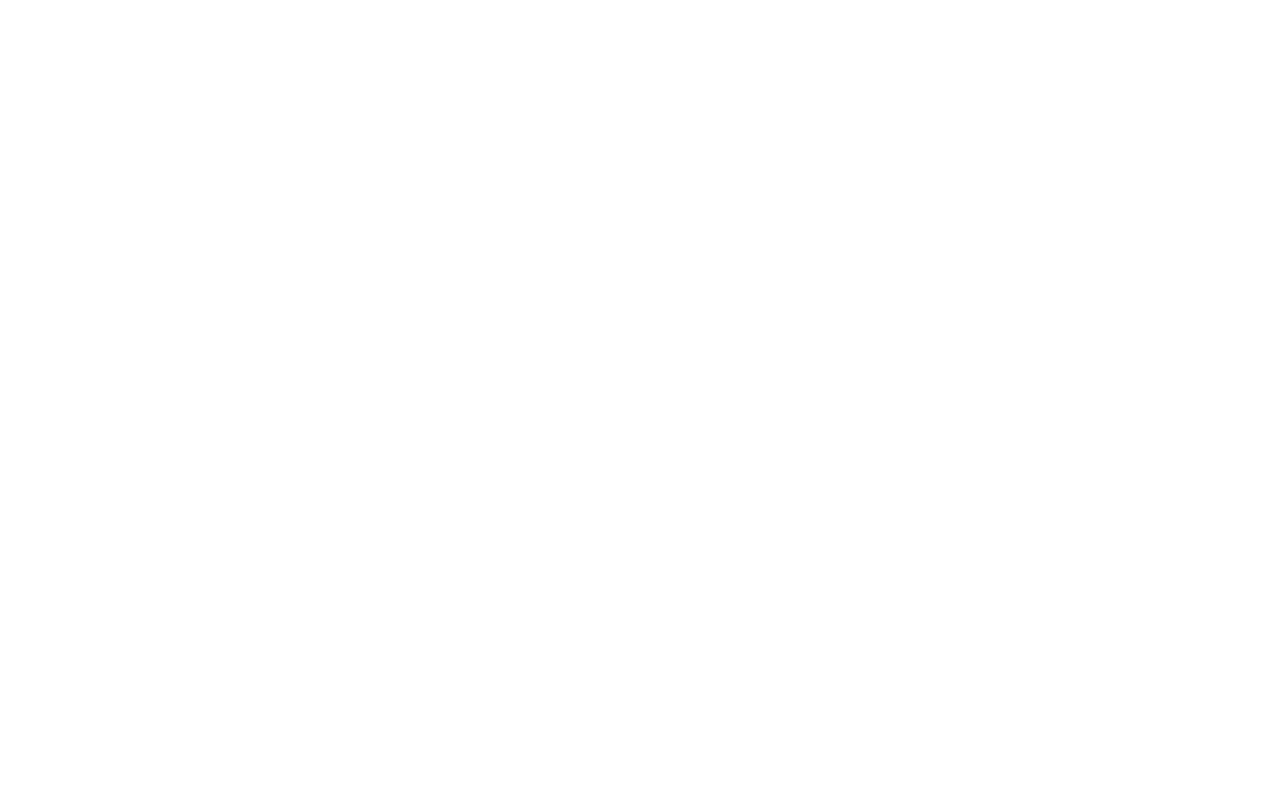
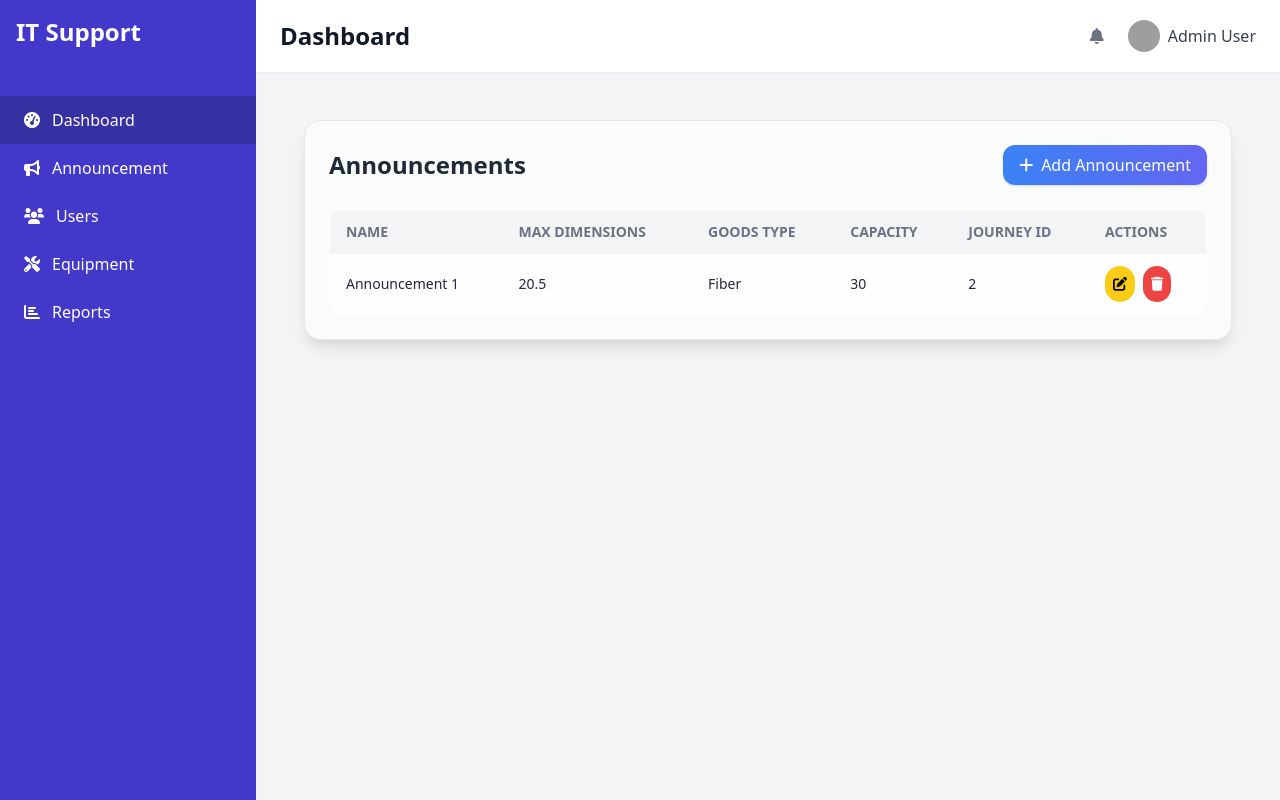
Before and after one commit to oussamasine07/delivery-matcher, an Angular app in the folder frontend/: page /app/announcement in a window 1280 px wide. Before the commit this address led to /. Built offline with nearby package versions, Linux system fonts and the light colour scheme; sample sign-in values are in the browser's storage; grey boxes are pictures that could not be loaded.

Commit message:
add announcments table

```diff
--- a/frontend/src/app/app.routes.ts
+++ b/frontend/src/app/app.routes.ts
@@ -3,6 +3,7 @@
 import {RegisterComponent} from './components/pages/register/register.component';
 import {LayoutComponent} from './components/layout/layout.component';
 import {DashboardComponent} from './components/pages/dashboard/dashboard.component';
+import {AnnouncementComponent} from './components/pages/announcement/announcement.component';
 
 export const routes: Routes = [
   {
@@ -20,6 +21,10 @@
       {
         path: "",
         component: DashboardComponent
+      },
+      {
+        path: "announcement",
+        component: AnnouncementComponent
       }
     ]
   }
--- a/frontend/src/app/components/layout/layout.component.html
+++ b/frontend/src/app/components/layout/layout.component.html
@@ -1,19 +1,21 @@
-<div class="bg-gray-100">
-  <div class="min-h-screen flex relative">
-    <!-- Mobile menu button -->
 
-    <!-- Side bar starts -->
+<div class="bg-gray-100 h-screen overflow-hidden">
+  <div class="flex h-full">
+
+    <!-- Sidebar stays fixed -->
     <app-sidebar></app-sidebar>
-    <!-- Side bar ends -->
 
-    <!-- Main Content -->
-    <main class="flex-1 overflow-x-hidden overflow-y-auto">
-      <!-- Top Navigation -->
-      <app-navbar></app-navbar>
+    <!-- Main content -->
+    <div class="flex-1 flex flex-col h-full">
 
-      <div class="p-6">
+      <!-- Navbar stays fixed inside main -->
+      <app-navbar class="shrink-0"></app-navbar>
+
+      <!-- Scrollable content area -->
+      <div class="flex-1 overflow-y-auto p-6">
         <router-outlet></router-outlet>
       </div>
-    </main>
+    </div>
+
   </div>
 </div>
--- /dev/null
+++ b/frontend/src/app/components/pages/announcement/announcement.component.html
@@ -0,0 +1,49 @@
+<div class="bg-gray-100 min-h-screen p-6">
+  <div class="max-w-6xl mx-auto bg-white/60 backdrop-blur-md border border-gray-200 shadow-lg rounded-2xl p-6">
+
+    <!-- Header Title & Button -->
+    <div class="flex justify-between items-center mb-6">
+      <h2 class="text-2xl font-bold text-gray-800">Announcements</h2>
+      <button class="flex items-center px-4 py-2 bg-gradient-to-r from-blue-500 to-indigo-500 text-white rounded-xl shadow hover:scale-105 transform transition-all duration-200">
+        <i class="fas fa-plus mr-2"></i>
+        Add Announcement
+      </button>
+    </div>
+
+    <!-- Table -->
+    <div class="overflow-x-auto">
+      <table class="min-w-full bg-white/80 text-gray-800 border border-gray-200 rounded-xl overflow-hidden shadow-sm">
+        <thead>
+        <tr class="bg-gray-100 text-left text-sm uppercase text-gray-500">
+          <th class="px-4 py-3">Name</th>
+          <th class="px-4 py-3">Max Dimensions</th>
+          <th class="px-4 py-3">Goods Type</th>
+          <th class="px-4 py-3">Capacity</th>
+          <th class="px-4 py-3">Journey ID</th>
+          <th class="px-4 py-3">Actions</th>
+        </tr>
+        </thead>
+        <tbody class="text-sm divide-y divide-gray-200">
+        <!-- Sample Row -->
+        <tr class="hover:bg-gray-50 transition-colors">
+          <td class="px-4 py-3">Announcement 1</td>
+          <td class="px-4 py-3">20.5</td>
+          <td class="px-4 py-3">Fiber</td>
+          <td class="px-4 py-3">30</td>
+          <td class="px-4 py-3">2</td>
+          <td class="px-4 py-3 space-x-2">
+            <button class="p-2 bg-yellow-400 text-black rounded-full hover:bg-yellow-300 transition" title="Update">
+              <i class="fas fa-edit text-sm"></i>
+            </button>
+            <button class="p-2 bg-red-500 text-white rounded-full hover:bg-red-400 transition" title="Delete">
+              <i class="fas fa-trash text-sm"></i>
+            </button>
+          </td>
+        </tr>
+        <!-- Add more rows as needed -->
+        </tbody>
+      </table>
+    </div>
+
+  </div>
+</div>
--- a/frontend/src/app/components/partials/sidebar/sidebar.component.html
+++ b/frontend/src/app/components/partials/sidebar/sidebar.component.html
@@ -12,8 +12,8 @@
       Dashboard
     </a>
     <a href="#" class="flex items-center px-6 py-3 hover:bg-indigo-800">
-      <i class="fas fa-ticket-alt mr-3"></i>
-      Tickets
+      <i class="fas fa-bullhorn mr-3"></i>
+      Announcement
     </a>
     <a href="#" class="flex items-center px-6 py-3 hover:bg-indigo-800">
       <i class="fas fa-users mr-3"></i>
--- a/frontend/src/styles.css
+++ b/frontend/src/styles.css
@@ -1 +1,6 @@
 /* You can add global styles to this file, and also import other style files */
+html, body {
+  height: 100%;
+  margin: 0;
+  overflow: hidden;
+}
```
Also changed, not shown: frontend/src/app/components/pages/announcement/announcement.component.ts (added, +11 -0 lines), frontend/src/app/components/pages/announcement/announcement.component.css (added), 1 other file (tests, documents, lock files or other folders).
